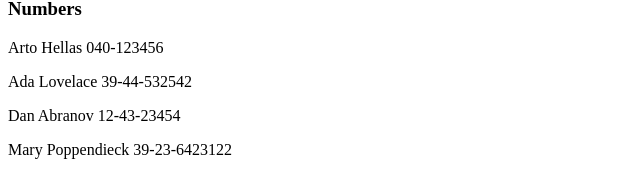
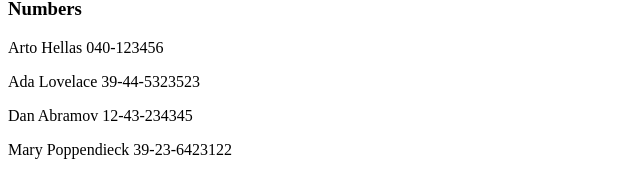
Before and after one commit to miladrahmat/FullStackOpen, a React (Vite) app in the folder part2/phonebook/: page / in a window 1280 px wide. Shown: the part 231-406 px from the top of the page, without its empty margins (0-640 px from the left). Built offline with nearby package versions, Linux system fonts and the light colour scheme; data requests are answered from the project's data file.

Commit message:
Completed up to excercise 2.11

```diff
--- /dev/null
+++ b/part2/phonebook/db.json
@@ -0,0 +1,24 @@
+{
+	"persons":[
+		{
+			"name": "Arto Hellas",
+			"number": "040-123456",
+			"id": "1"
+		},
+		{
+			"name": "Ada Lovelace",
+			"number": "39-44-5323523",
+			"id": "2"
+		},
+		{
+			"name": "Dan Abramov",
+			"number": "12-43-234345",
+			"id": "3"
+		},
+		{
+			"name": "Mary Poppendieck",
+			"number": "39-23-6423122",
+			"id": "4"
+		}
+	]
+}
--- a/part2/phonebook/package.json
+++ b/part2/phonebook/package.json
@@ -7,9 +7,11 @@
     "dev": "vite",
     "build": "vite build",
     "lint": "eslint .",
-    "preview": "vite preview"
+    "preview": "vite preview",
+    "server": "json-server -p 3001 db.json"
   },
   "dependencies": {
+    "axios": "^1.12.2",
     "react": "^19.1.0",
     "react-dom": "^19.1.0"
   },
@@ -22,6 +24,7 @@
     "eslint-plugin-react-hooks": "^5.2.0",
     "eslint-plugin-react-refresh": "^0.4.20",
     "globals": "^16.2.0",
+    "json-server": "^1.0.0-beta.3",
     "vite": "^7.0.0"
   }
 }
--- a/part2/phonebook/src/App.jsx
+++ b/part2/phonebook/src/App.jsx
@@ -1,19 +1,25 @@
-import { useState } from 'react'
+import { useState, useEffect } from 'react'
+import axios from 'axios'
 import Filter from './components/Filter'
 import PersonForm from './components/PersonForm'
 import Persons from './components/Persons'
 
 const App = () => {
-  const [persons, setPersons] = useState([
-    { name: 'Arto Hellas', number: '040-123456', id: 1 },
-    { name: 'Ada Lovelace', number: '39-44-532542', id: 2},
-    { name: 'Dan Abranov', number: '12-43-23454', id: 3},
-    { name: 'Mary Poppendieck', number: '39-23-6423122', id: 4}
-  ])
-
+  const [persons, setPersons] = useState([])
   const [filterNumbers, setFilterNumbers] = useState('')
   const [newName, setNewName] = useState('')
   const [newNumber, setNewNumber] = useState('')
+
+  useEffect(() => {
+    console.log('effect')
+    axios
+    .get('http://localhost:3001/persons')
+    .then(response => {
+      console.log('promise fulfilled')
+      console.log(response.data)
+      setPersons(response.data)
+    })
+  }, [])
 
   const searchName = (filterNumbers) => {
     const searchResult = persons.filter(person => person.name.indexOf(filterNumbers) !== -1)
```
Also changed, not shown: 1 other file (tests, documents, lock files or other folders).
